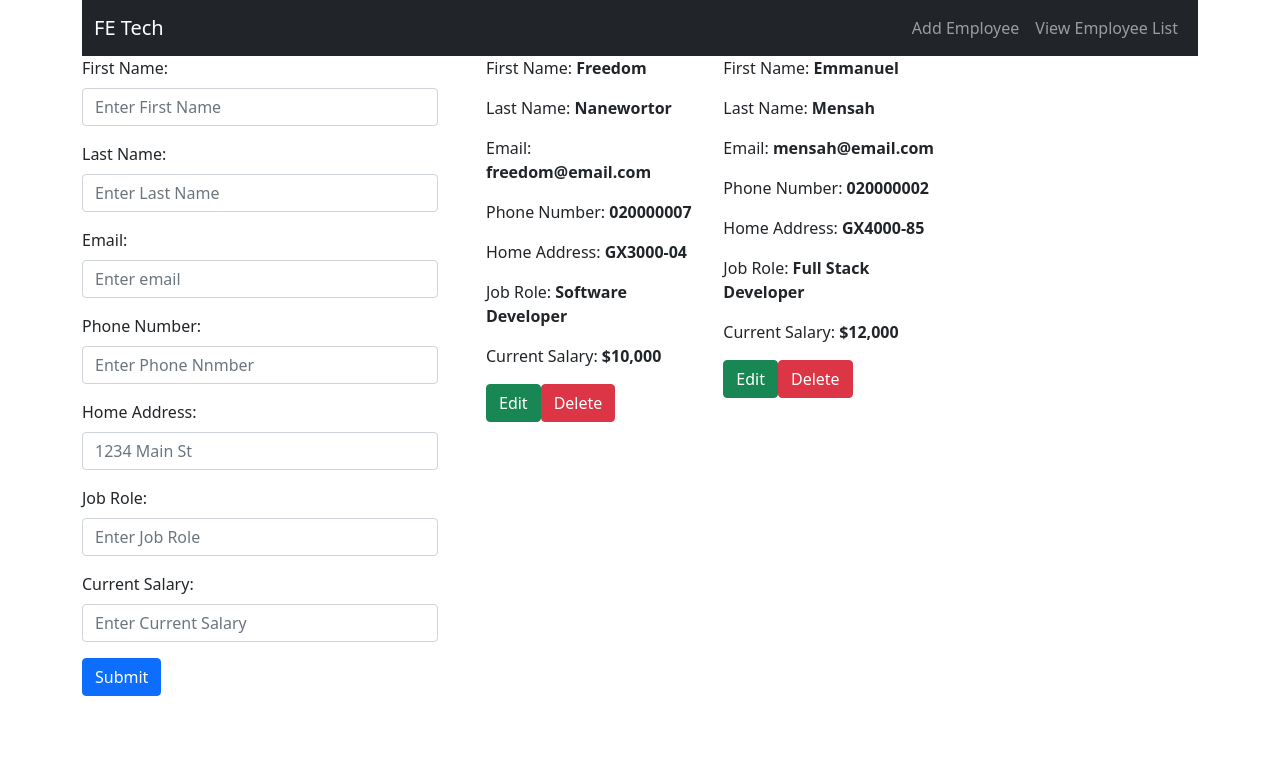
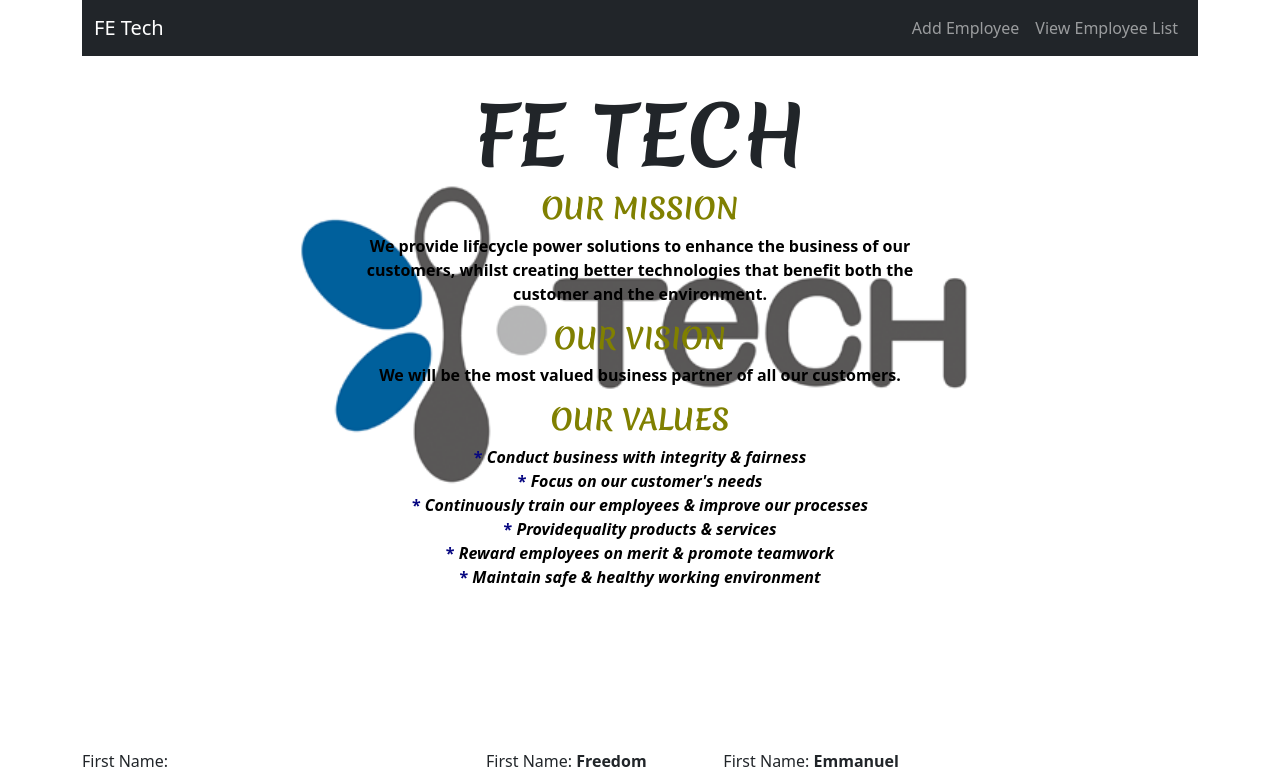
Before and after one commit to Freedom-seven/fe-tech, a React (Create React App) app: page / in a window 1280 px wide. Shown: the top 779 px of the page. Built offline with nearby package versions, Linux system fonts and the light colour scheme.

Commit message:
add span

```diff
--- a/src/Components/Home.jsx
+++ b/src/Components/Home.jsx
@@ -1,10 +1,17 @@
 import React from "react";
+import "./home.css";
 import { Navbar, Container, Nav } from "react-bootstrap";
 
 const home = () => {
   return (
-    <div>
-      <Navbar collapseOnSelect expand="lg" bg="dark" variant="dark">
+    <>
+      <Navbar
+        collapseOnSelect
+        expand="lg"
+        bg="dark"
+        variant="dark"
+        className="navbar-home"
+      >
         <Container>
           <Navbar.Brand href="#home">FE Tech</Navbar.Brand>
           <Navbar.Toggle aria-controls="responsive-navbar-nav" />
@@ -19,7 +26,46 @@ const home = () => {
           </Navbar.Collapse>
         </Container>
       </Navbar>
-    </div>
+      <div className="home">
+        <h1>FE TECH</h1>
+        <h3>OUR MISSION</h3>
+        <p>
+          We provide lifecycle power solutions to enhance the business of our
+          <br />
+          customers, whilst creating better technologies that benefit both the
+          <br />
+          customer and the environment.
+        </p>
+        <h3>OUR VISION</h3>
+        <p>We will be the most valued business partner of all our customers.</p>
+        <h3>OUR VALUES</h3>
+        <p>
+          <span>* </span>
+          <i>Conduct business with integrity & fairness</i>
+          <br />
+
+          <span>* </span>
+          <i>Focus on our customer's needs</i>
+          <br />
+
+          <span>* </span>
+          <i>Continuously train our employees & improve our processes</i>
+          <br />
+
+          <span>* </span>
+          <i>Providequality products & services</i>
+          <br />
+
+          <span>* </span>
+          <i>Reward employees on merit & promote teamwork</i>
+          <br />
+
+          <span>* </span>
+          <i>Maintain safe & healthy working environment</i>
+          <br />
+        </p>
+      </div>
+    </>
   );
 };
 
```
